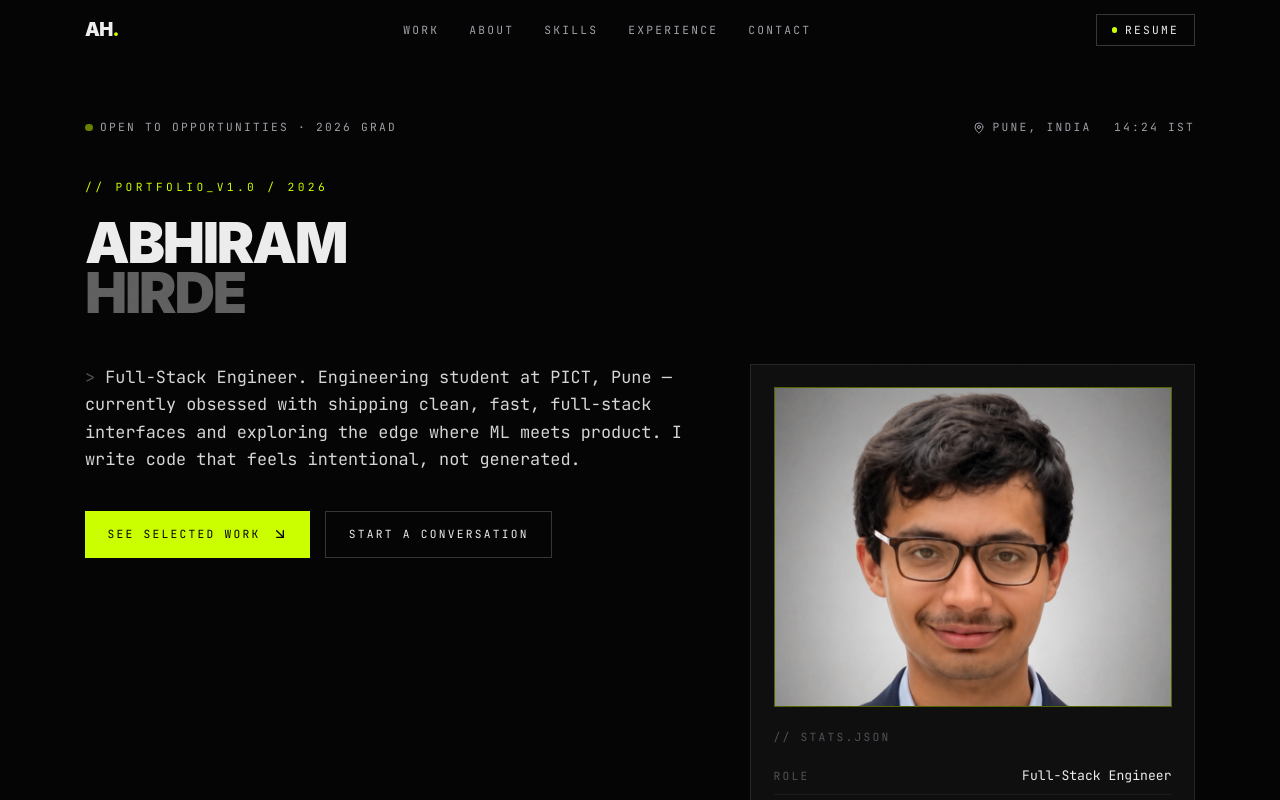
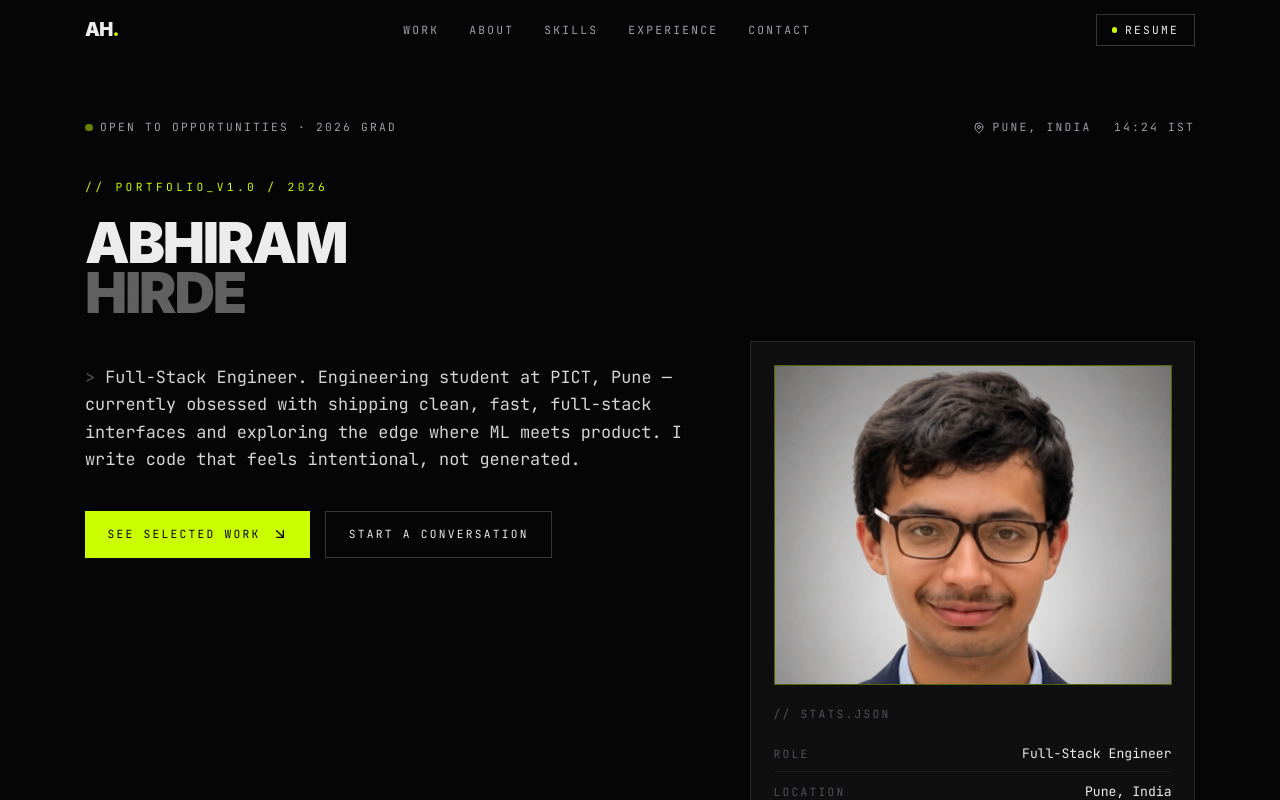
Before and after one commit to AbhiramHirde/portfolio-main, a React app: page / in a window 1280 px wide. Shown: the top 800 px of the page. Built offline with nearby package versions, Linux system fonts and the light colour scheme; the HTML template or start-up script is replaced by a standard one; a web font is replaced by a local one.

Commit message:
fix: add profile image in hero and update UI

```diff
--- a/src/components/Hero.jsx
+++ b/src/components/Hero.jsx
@@ -129,8 +129,8 @@
             </div>
           </div>
 
-          {/* RIGHT PANEL (FIXED) */}
-          <div className="lg:col-span-5">
+          {/* RIGHT PANEL (MOVED UP) */}
+          <div className="lg:col-span-5 -mt-6">
             <div className="border border-white/10 bg-[#0f0f0f] p-6 space-y-6">
 
               {/* IMAGE */}
```
